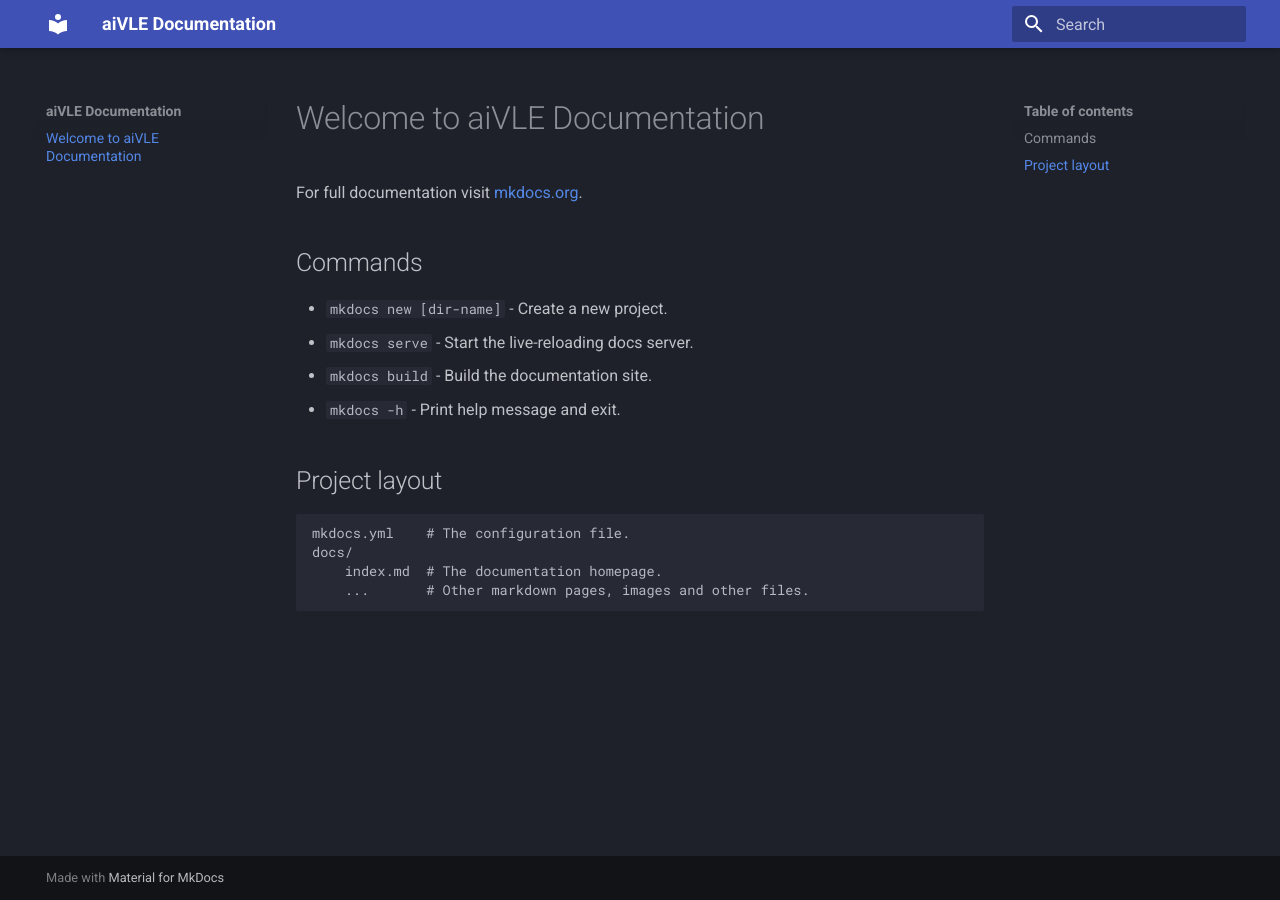
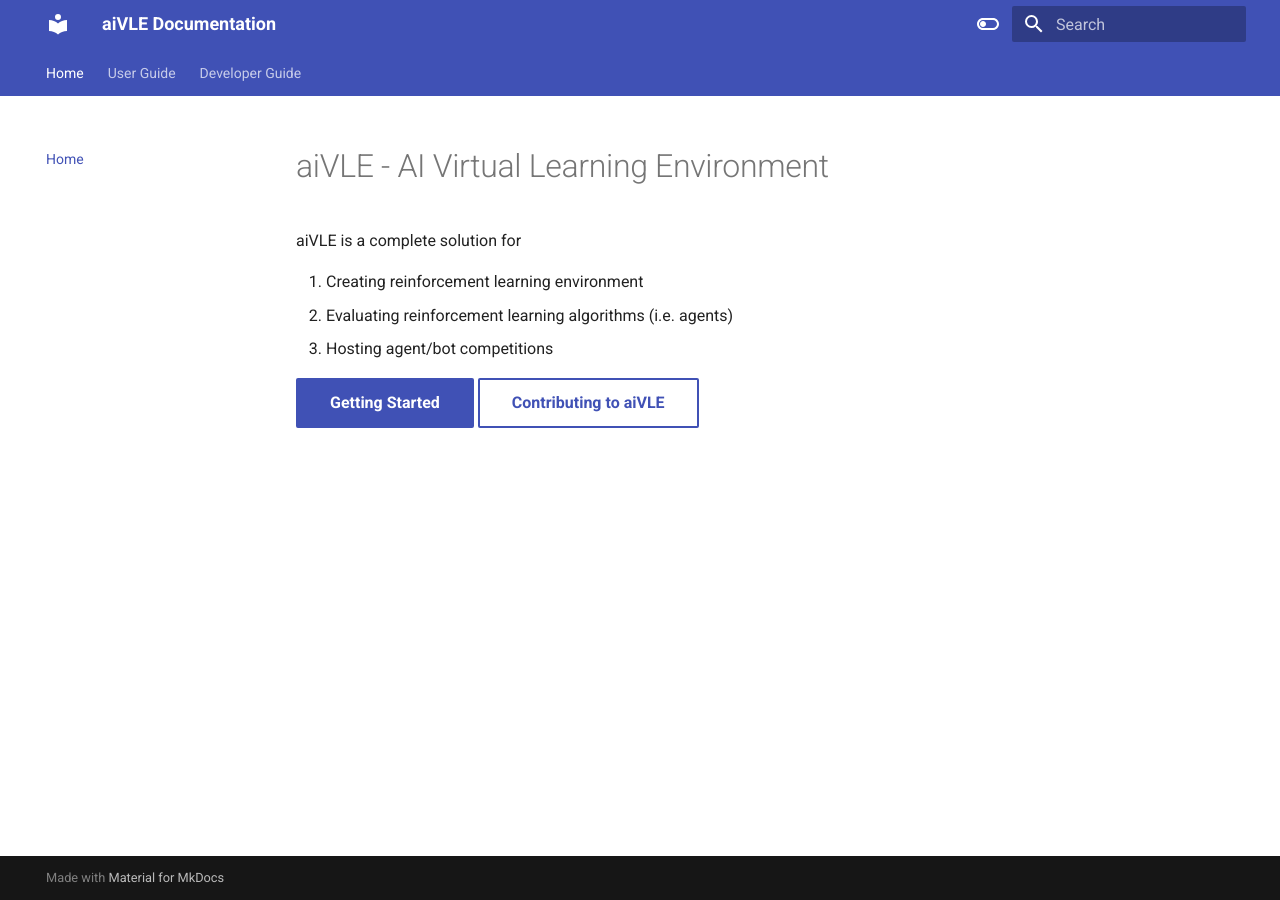
Before and after one commit to edu-ai/aivle-docs, an MkDocs documentation site: the page built from docs/index.md, in a window 1280 px wide. Built offline with MkDocs 1.6.1 and Material for MkDocs 9.7.7, drawn with Linux system fonts in a browser that asks for light colours.

Commit message:
Index pages for user and dev guide

```diff
--- a/docs/index.md
+++ b/docs/index.md
@@ -1,17 +1,9 @@
-# Welcome to aiVLE Documentation
+# aiVLE - AI Virtual Learning Environment
 
-For full documentation visit [mkdocs.org](https://www.mkdocs.org).
+aiVLE is a complete solution for
 
-## Commands
+1. Creating reinforcement learning environment
+2. Evaluating reinforcement learning algorithms (i.e. agents)
+3. Hosting agent/bot competitions
 
-* `mkdocs new [dir-name]` - Create a new project.
-* `mkdocs serve` - Start the live-reloading docs server.
-* `mkdocs build` - Build the documentation site.
-* `mkdocs -h` - Print help message and exit.
-
-## Project layout
-
-    mkdocs.yml    # The configuration file.
-    docs/
-        index.md  # The documentation homepage.
-        ...       # Other markdown pages, images and other files.
+[Getting Started](./user-guide/index.md){ .md-button .md-button--primary } [Contributing to aiVLE](./dev-guide/index.md){ .md-button }
--- a/mkdocs.yml
+++ b/mkdocs.yml
@@ -2,4 +2,32 @@
 theme:
   name: material
   palette:
-    scheme: slate
+    - media: "(prefers-color-scheme: light)"
+      scheme: default
+      toggle:
+        icon: material/toggle-switch-off-outline
+        name: Switch to dark mode
+    - media: "(prefers-color-scheme: dark)"
+      scheme: slate
+      toggle:
+        icon: material/toggle-switch
+        name: Switch to light mode
+  features:
+    - navigation.instant
+    - navigation.tabs
+    - navigation.top
+markdown_extensions:
+  - pymdownx.highlight:
+      linenums: true
+      linenums_style: table
+  - pymdownx.superfences
+  - attr_list
+nav:
+  - Home: index.md
+  - User Guide:
+      - Overview: user-guide/index.md
+      - Creating Your Environment: user-guide/aivle-gym.md
+      - Creating Your Test Suite: user-guide/aivle-grader.md
+      - Validating Sandbox: user-guide/aivle-worker.md
+  - Developer Guide:
+      - Overview: dev-guide/index.md
```
Also changed, not shown: docs/user-guide/aivle-grader.md (added, +5 -0 lines), docs/user-guide/aivle-gym.md (added, +124 -0 lines), docs/user-guide/aivle-worker.md (added, +5 -0 lines), docs/user-guide/index.md (added, +14 -0 lines), docs/dev-guide/index.md (added).
